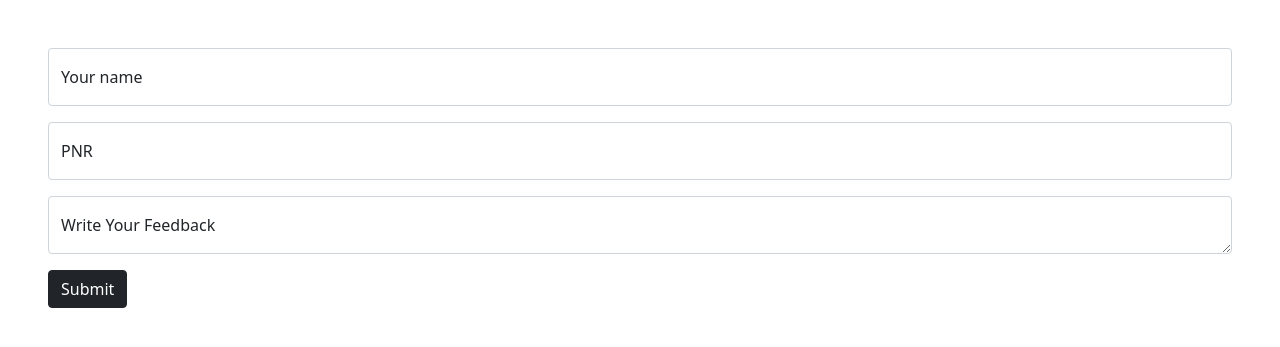
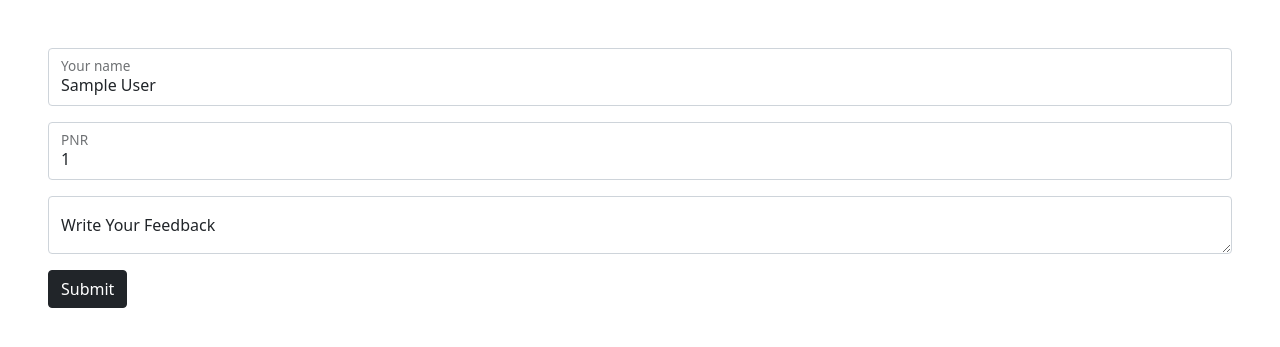
Before and after one commit to ParikshithV/iot-LTS, a Flask app: page /feedback in a window 1280 px wide. Shown: the part 56-403 px from the top of the page. Run offline with Flask 2, Linux system fonts and the light colour scheme; the visitor is signed in with stand-in values (Sample User, id 1); parts of the project's set-up code (start-up, migrations or seed data) failed here and were passed over.

Commit message:
feedback fixed

```diff
--- a/app.py
+++ b/app.py
@@ -12,12 +12,12 @@ app.config['UPLOAD_FOLDER'] = picFolder
 pic1 = os.path.join(app.config['UPLOAD_FOLDER'], 'img4.jpg')
 pic2 = os.path.join(app.config['UPLOAD_FOLDER'], 'img9.jpg')
 
-pymongo.MongoClient("mongodb+srv://zappieruser:userpassword@luggagetracking.qodbd.mongodb.net/myFirstDatabase?retryWrites=true&w=majority")
-# dbconn = pymongo.MongoClient()
+# dbconn =  pymongo.MongoClient("mongodb+srv://zappieruser:userpassword@luggagetracking.qodbd.mongodb.net/myFirstDatabase?retryWrites=true&w=majority")
+dbconn = pymongo.MongoClient()
 mydb = dbconn['luggageTracking']
+feedbk = mydb["feedback"]
 mycol = mydb["luggagedb"]
 nodes = mydb["trackdb"]
-feed = mydb["feedback"]
 aio = Client('RedRabbit1', 'aio_gykX28Fv6J5XVu33poXHccsjwqaa')
 
 
@@ -31,13 +31,19 @@ def feedback():
         name = request.form['name']
         pnr = request.form['pnr']
         feed = request.form['feed']
-        send = {"_id": pnr, "name": name, "feedback": feed}
-        feed.insert_one(send)
-    return render_template('feedback.html')
+        send = {"pnr": pnr, "name": name, "feedback": feed}
+        feedbk.insert_one(send)
+        tdata = nodes.find({'pnr': pnr}, {"_id": 1, 'lastNode': 1, 'lastSeen': 1, 'pnr': 1, 'name': 1, 'location': 1})
+        return render_template('userdash.html', data=tdata)
+    else:
+        name = session["name"]
+        pnr = session["pnr"]
+        return render_template('feedback.html', name=name, pnr=pnr)
+
 
 @app.route("/d_feedback", methods=['GET', 'POST'])
 def d_feedback():
-        fdata = feed.find({}, {"_id": 1, 'name': 1,'feedback': 1})
+        fdata = feedbk.find({}, {"pnr": 1, 'name': 1,'feedback': 1})
         return render_template('display_feed.html', fdata=fdata)
 
 @app.route("/adminlogin", methods=['GET', 'POST'])
@@ -63,6 +69,8 @@ def userlogin():
             pnrdata = mycol.find_one({'name':name}, {"_id": 1, 'name': 1})['name']
             if pnrdata == name:
                 session['user'] = 'user'
+                session['pnr'] = pnr
+                session['name'] = name
                 tdata = nodes.find({'pnr': pnr}, {"_id": 1, 'lastNode': 1, 'lastSeen': 1, 'pnr': 1, 'name': 1, 'location': 1})
                 return render_template('userdash.html', data=tdata)
             else:
--- a/templates/display_feed.html
+++ b/templates/display_feed.html
@@ -170,7 +170,7 @@
                 <tr>
                     <td>{{ item.pnr }}</td>
                     <td>{{ item.name }}</td>
-                    <td>{{ item.feed }}</td>
+                    <td>{{ item.feedback }}</td>
 
                 </tr>
                 {% endfor %}
--- a/templates/feedback.html
+++ b/templates/feedback.html
@@ -41,14 +41,14 @@
     </nav>
 
 
-    <form action="/read" , method="POST" class="my-5 mx-5">
+    <form action="/feedback" , method="POST" class="my-5 mx-5">
       <div class="form-floating mb-3">
-        <input type="text" class="form-control" name="name" id="floatingInput" placeholder="Name">
+        <input type="text" class="form-control" name="name" id="floatingInput" value='{{name}}'>
         <label for="floatingInput">Your name</label>
       </div>
 
       <div class="form-floating mb-3">
-        <input type="text" class="form-control" name="pnr" id="floatingInput" placeholder="PNR">
+        <input type="text" class="form-control" name="pnr" id="floatingInput" value='{{pnr}}'>
         <label for="floatingInput">PNR</label>
       </div>
 
@@ -59,7 +59,7 @@
 
 
       <div class="form-floating mb-3 my-3">
-        <button type="button" class="btn btn-dark ">Submit</button>
+        <button type="submit" class="btn btn-dark ">Submit</button>
       </div>
 
     </form>
--- a/templates/home.html
+++ b/templates/home.html
@@ -50,8 +50,6 @@
     <div class="navbar">
       <h1>IoT Based Luggage Tracking</h1>
       <!-- <button type="button" class="button btn-outline-dark">About Us</button> -->
-      <a href="/feedback" style="text-decoration: none;"><button type="button" class="button btn-outline-dark">Feedback</button></a>
-
     </div>
 
     <div class="content">
--- a/templates/track.html
+++ b/templates/track.html
@@ -151,6 +151,9 @@
                     <li class="nav-item">
                         <a class="nav-link active" href="/userlogin">User Login</a>
                     </li>
+                    <li class="nav-item">
+                        <a class="nav-link active" href="/d_feedback">User Feedback</a>
+                    </li>
                 </ul>
                 <div style="text-align: right;"><a href="/logout">Go Back</a></div>
             </div>
--- a/templates/userdash.html
+++ b/templates/userdash.html
@@ -163,8 +163,10 @@
                 </tr>
                 {% endfor %}
             </table>
-            <div style="text-align: center;"><a href="/logout">Close</a></div>
-        </div>
+            <div style="text-align: center;">
+                <a href="/logout" style="text-decoration: none;"><button type="button" class="button btn-outline-dark">Close</button></a>
+                <a href="/feedback" style="text-decoration: none; padding-left: 2%;"><button type="button" class="button btn-outline-dark">Feedback</button></a>
+            </div></div>
     </div>
 
     <script src="https://cdn.jsdelivr.net/npm/bootstrap@5.1.3/dist/js/bootstrap.bundle.min.js"
```
